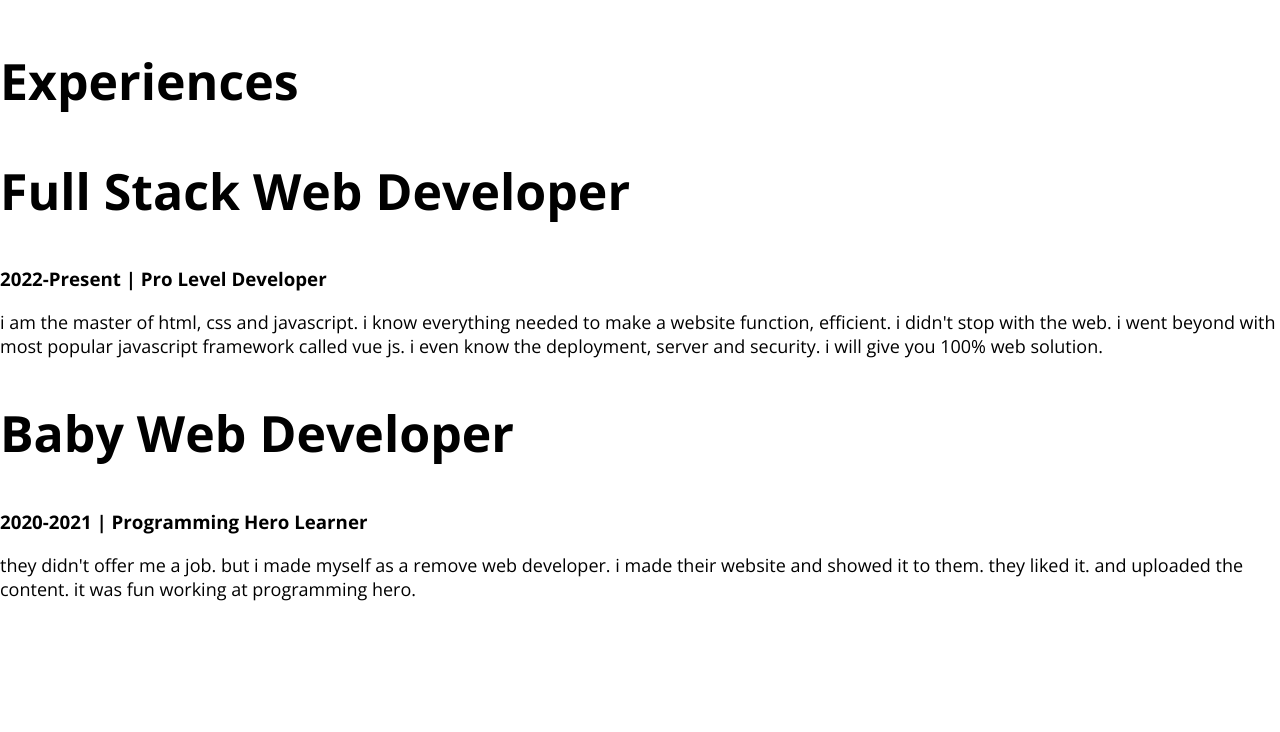
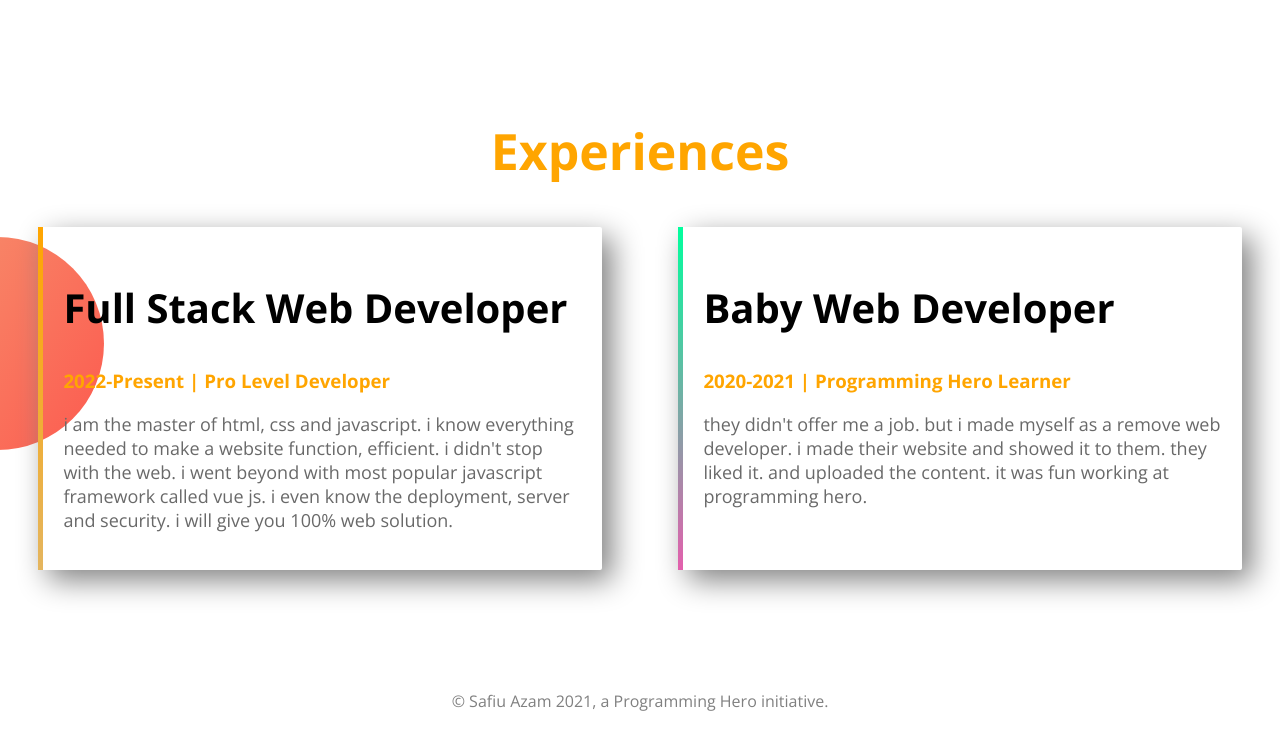
Before and after one commit to Safiul-Azam/developer-protfolio, a plain HTML site: page index.html in a window 1280 px wide. Shown: the part 1033-1765 px from the top of the page. Before the commit the page ends 1652 px from the top, so only its background shows below. Drawn offline with nearby package versions, Linux system fonts and the light colour scheme.

Commit message:
added experience and footer section

```diff
--- a/index.html
+++ b/index.html
@@ -11,7 +11,7 @@
     <link rel="stylesheet" href="style.css">
 </head>
 <body>
-    <section class="header-section">
+    <section class="header-section flexsibale">
         <div class="half-width">
             <h1>Welcome To</h1>
             <h1><span class="orange">Safiul Azam</span> World</h1>
@@ -24,7 +24,7 @@
         </div>
 
     </section>
-    <section class="dream-section">
+    <section class="dream-section flexsibale">
 
         <div class="half-width">
             <img src="images/jhankar2.png" alt="pic2">
@@ -39,18 +39,23 @@
         </div>
     </section>
     <section class="experience-section">
-        <h1>Experiences</h1>
-        <div class="full-stack">
-            <h1>Full Stack Web Developer</h1>
-            <h3>2022-Present | Pro Level Developer</h3>
-            <p>I am the master of HTML, CSS and Javascript. I know everything needed to make a website function, efficient. I didn't stop with the web. I went beyond with most popular Javascript framework called Vue JS. I even know the deployment, server and security. I will give you 100% web solution.</p>
-        </div>
-        <div class="baby-learn">
-            <h1>Baby Web Developer<h1>
-                <h3>2020-2021 | Programming Hero Learner</h3>
-                <p>They didn't offer me a job. But I made myself as a remove web developer. I made their website and showed it to them. They liked it. And uploaded the content. It was fun working at Programming Hero.</p>
+        <h1 class="experience">Experiences</h1>
+        <div class="flexsibale">
+            <div class="experience-width full">
+                <h2>Full Stack Web Developer</h2>
+                <h3>2022-Present | Pro Level Developer</h3>
+                <p>I am the master of HTML, CSS and Javascript. I know everything needed to make a website function, efficient. I didn't stop with the web. I went beyond with most popular Javascript framework called Vue JS. I even know the deployment, server and security. I will give you 100% web solution.</p>
+            </div>
+            <div class="experience-width baby">
+                <h2>Baby Web Developer<h2>
+                    <h3>2020-2021 | Programming Hero Learner</h3>
+                    <p>They didn't offer me a job. But I made myself as a remove web developer. I made their website and showed it to them. They liked it. And uploaded the content. It was fun working at Programming Hero.</p>
+            </div>
         </div>
 
     </section>
+    <footer>
+        <span>© Safiu Azam 2021, a Programming Hero initiative.</span>
+    </footer>
 </body>
 </html>
--- a/style.css
+++ b/style.css
@@ -2,19 +2,30 @@ body{
     font-family: 'Open Sans', sans-serif;
     margin:0;
 }
+.flexsibale{
+    display:flex;
+    margin-bottom: 120px;
+}
+
 .header-section{
-    display:flex;
     background-image: url(images/top-banner.png);
     background-repeat: no-repeat;
-    margin-bottom: 150px;
+
 
 }
 h1{
     font-size: 50px;
 }
+h2{
+    font-size: 40px;
+}
+h3{
+    color:orange;
+}
 p{
     text-transform:lowercase;
     font-size: 18px;
+    color:dimgray;
 }
 .orange{
     color:orange;
@@ -24,22 +35,52 @@ p{
     padding-left:5%;
 }
 .half-width img{
-    width:60%;
+    width:90%;
     background-image: radial-gradient();
 }
 .link-btn{
     text-decoration: none;
     background-image:radial-gradient(orange,tomato);
-    padding: 4px 20px;
+    padding: 8px 30px;
     text-transform: uppercase;
     border-radius: 5px;
     color:white;
     font-weight: 400;
 }
 .dream-section{
-    display:flex;
     background-image: url(images/dream-bg.png);
     background-repeat: no-repeat;
     background-position: right;
-    margin-bottom: 150px;
 }
+.experience{
+    text-align: center;
+    color:orange;
+}
+.experience-section{
+    background-image: url(images/exp-bg.png);
+    background-repeat: no-repeat;
+    background-position: left;
+}
+.experience-width{
+    width:50%;
+    margin-left: 3%;
+    margin-right: 3%;
+    box-shadow: 10px 10px 30px  grey;
+    padding: 20px;
+    border-radius: 2px;
+}
+.full{
+    border-left: 5px solid;
+    border-image: linear-gradient(orange,rgb(228, 181, 95));
+    border-image-slice: 1;
+}
+.baby{
+    border-left: 5px solid;
+    border-image: linear-gradient(rgb(0, 255, 157),rgb(228, 95, 173));
+    border-image-slice: 1;
+}
+footer{
+    text-align: center;
+    color:grey;
+    margin-bottom: 20px;
+}
```
